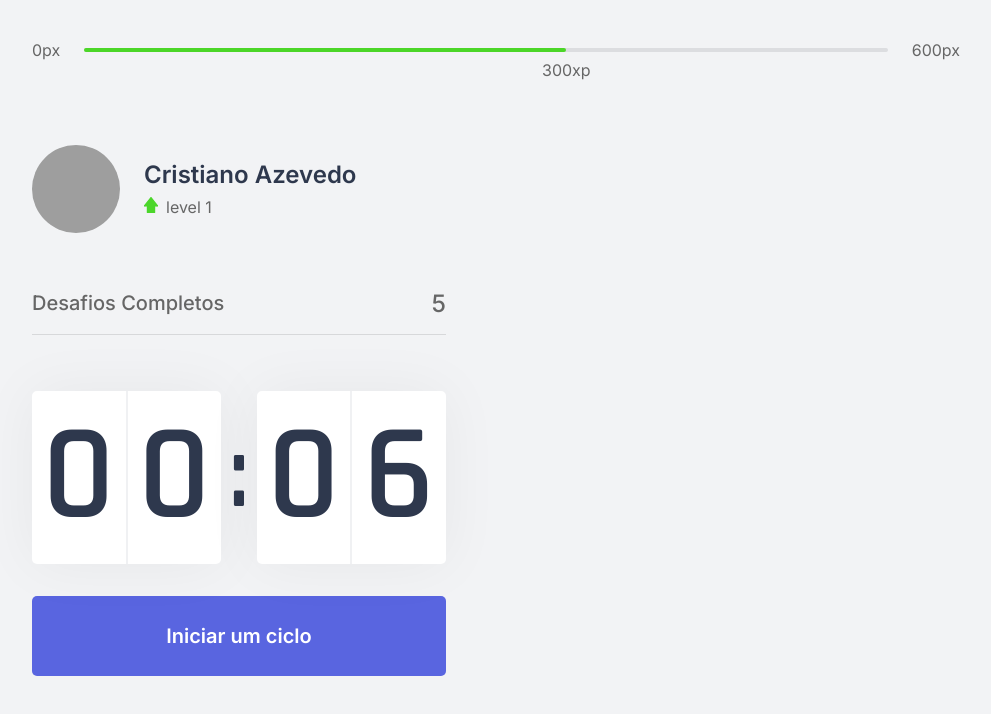
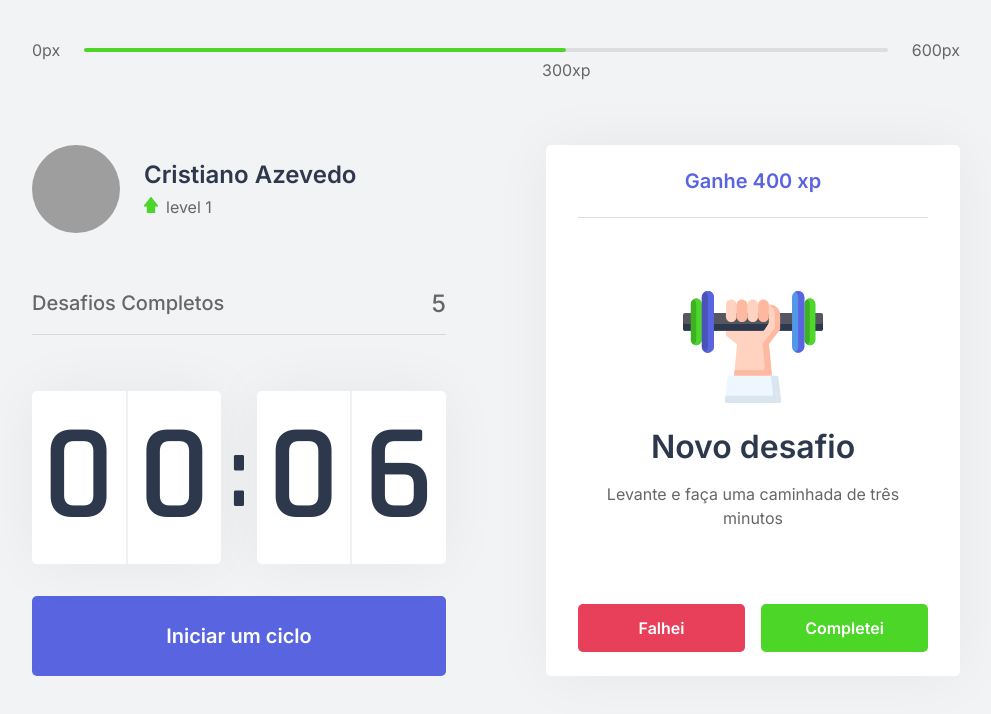
Before and after one commit to Cr-collab/move.it, a Next.js app: page / in a window 1280 px wide. Shown: the top 714 px of the page, without its empty margins (144-1135 px from the left). Built offline with nearby package versions, Linux system fonts and the light colour scheme; grey boxes are pictures that could not be loaded.

Commit message:
challenge box concluido

```diff
--- /dev/null
+++ b/src/components/ChallengeBox/index.tsx
@@ -0,0 +1,42 @@
+import styles from './styles.module.css'
+
+export function ChallengeBox() {
+  const hasActiveChallenge = true
+  return (
+    <div className={styles.challengeBoxContainer}>
+      {hasActiveChallenge ? (
+        <div className={styles.challengeActive}>
+          <header>Ganhe 400 xp</header>
+          <main>
+            <img src="icons/body.svg" alt="Body" />
+            <strong>Novo desafio</strong>
+            <p> Levante e faça uma caminhada de três minutos </p>
+          </main>
+
+          <footer>
+            <button
+              type="button"
+              className={styles.challengeFailedButton}
+              onClick={() => console.log('a')}
+            >
+              Falhei
+            </button>
+            <button type="button" className={styles.challengeSuccesdedButton}>
+              Completei
+            </button>
+          </footer>
+        </div>
+      ) : (
+        <div className={styles.challengeNotActive}>
+          <strong>
+            Inicie um ciclo para receber desafios a serem completados
+          </strong>
+          <p>
+            <img src="/icons/level-up.svg" alt="Level Up" />
+            Avance de level completando desafios
+          </p>
+        </div>
+      )}
+    </div>
+  )
+}
--- /dev/null
+++ b/src/components/ChallengeBox/styles.module.css
@@ -0,0 +1,109 @@
+.challengeBoxContainer {
+  height: 100%;
+
+  background: var(--white);
+  border-radius: 5px;
+  box-shadow: 0 0 60px rgba(0, 0, 0, 0.05);
+  padding: 1.5rem 2rem;
+
+  display: flex;
+  flex-direction: column;
+  align-items: center;
+  justify-content: center;
+
+  text-align: center;
+}
+
+.challengeNotActive {
+  display: flex;
+  flex-direction: column;
+  align-items: center;
+  justify-content: center;
+}
+
+.challengeNotActive strong {
+  font-size: 1.5rem;
+  font-weight: 500;
+  line-height: 1.4;
+}
+
+.challengeNotActive p {
+  display: flex;
+  flex-direction: column;
+  align-items: center;
+  line-height: 1.4;
+  max-width: 70%;
+  margin-top: 3rem;
+}
+
+.challengeNotActive p img {
+  margin-bottom: 1rem;
+}
+
+.challengeActive {
+  height: 100%;
+
+  display: flex;
+  flex-direction: column;
+}
+
+.challengeActive header {
+  color: var(--blue);
+  font-weight: 600;
+  font-size: 1.25rem;
+  padding: 0 2rem 1.5rem;
+  border-bottom: 1px solid var(--gray-line);
+}
+
+.challengeActive main {
+  flex: 1;
+  display: flex;
+  flex-direction: column;
+  align-items: center;
+  justify-content: center;
+}
+
+.challengeActive main strong {
+  font-weight: 600;
+  font-size: 2rem;
+  color: var(--title);
+  margin: 1.5rem 0 1rem;
+}
+
+.challengeActive main p {
+  line-height: 1.5;
+}
+
+.challengeActive footer {
+  display: grid;
+  grid-template-columns: 1fr 1fr;
+  gap: 1rem;
+}
+
+.challengeActive footer button {
+  height: 3rem;
+  display: flex;
+  align-items: center;
+  justify-content: center;
+
+  border: 0;
+  border-radius: 5px;
+  color: var(--white);
+
+  font-size: 1rem;
+  font-weight: 600;
+
+  transition: filter 0.5s;
+}
+
+.challengeActive footer button.challengeFailedButton {
+  background: var(--red);
+}
+
+.challengeActive footer button:hover {
+  filter: brightness(0.9);
+}
+
+.challengeActive footer button.challengeSuccesdedButton {
+  background: var(--green);
+}
--- a/src/components/Countdown/styles.module.css
+++ b/src/components/Countdown/styles.module.css
@@ -74,4 +74,5 @@
   background: var(--white);
   color: var(--text);
   cursor: not-allowed;
+  border-bottom: 10px solid var(--green);
 }
--- a/src/pages/index.tsx
+++ b/src/pages/index.tsx
@@ -7,6 +7,7 @@
 import { Countdown } from '../components/Countdown'
 
 import Head from 'next/head'
+import { ChallengeBox } from '../components/ChallengeBox'
 
 const Home: NextPage = () => {
   return (
@@ -21,7 +22,9 @@
           <CompletedChanllages />
           <Countdown />
         </div>
-        <div></div>
+        <div>
+          <ChallengeBox />
+        </div>
       </section>
     </div>
   )
```
